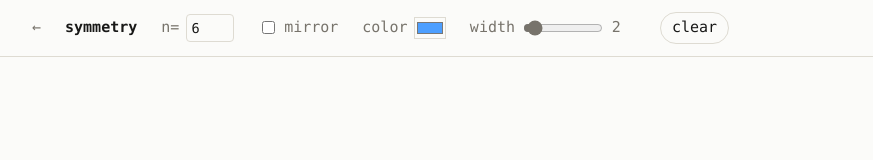
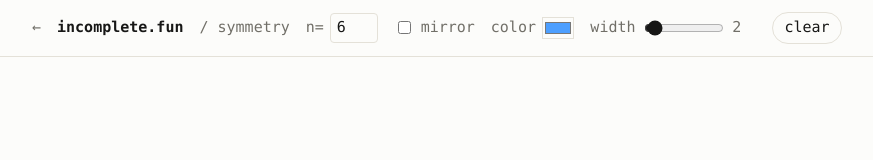
Before and after one commit to m0nhawk/incomplete.fun, an Astro site: page /symmetry in a window 1280 px wide. Shown: the whole page, without its empty margins (8-881 px from the left). Built offline with nearby package versions, Linux system fonts and the light colour scheme; Astro itself is replaced by a stand-in of ours.

Commit message:
style: refine site navigation and layouts
Entire-Checkpoint: c2e43c9f1eda

```diff
--- /dev/null
+++ b/src/components/TopBar.astro
@@ -0,0 +1,15 @@
+---
+interface Props {
+  name: string;
+  back?: boolean;
+}
+
+const { name, back = false } = Astro.props;
+---
+
+<header class="topbar">
+  {back && <a class="back-link" href="/" aria-label="Back to home">←</a>}
+  <a class="brand" href="/" aria-label="incomplete.fun home">incomplete.fun</a>
+  {name !== 'incomplete.fun' && <span class="topbar-title">/ {name}</span>}
+  <slot />
+</header>
--- /dev/null
+++ b/src/layouts/CanvasLayout.astro
@@ -0,0 +1,22 @@
+---
+import BaseLayout from './BaseLayout.astro';
+import TopBar from '../components/TopBar.astro';
+
+interface Props {
+  name: string;
+  description?: string;
+  appId?: string;
+}
+
+const { name, description, appId } = Astro.props;
+const title = `${name} - incomplete.fun`;
+---
+
+<BaseLayout title={title} description={description}>
+  <div class="canvas-app" id={appId}>
+    <TopBar name={name} back>
+      <slot name="toolbar" />
+    </TopBar>
+    <slot />
+  </div>
+</BaseLayout>
--- a/src/pages/symmetry.astro
+++ b/src/pages/symmetry.astro
@@ -1,19 +1,15 @@
 ---
-import BaseLayout from '../layouts/BaseLayout.astro';
+import CanvasLayout from '../layouts/CanvasLayout.astro';
 ---
 
-<BaseLayout title="symmetry - incomplete.fun">
-  <div class="canvas-app" id="symmetry-app">
-    <div class="topbar" style="gap: 1.5rem;">
-      <a class="back-link" href="/" aria-label="Back to home">←</a>
-      <span><strong>symmetry</strong></span>
-
+<CanvasLayout name="symmetry" appId="symmetry-app">
+  <Fragment slot="toolbar">
     <label class="control-label">
       n=
       <input id="symmetry-segments" type="number" min="1" max="36" value="6" />
     </label>
 
-      <label class="control-label" style="cursor: pointer;">
+    <label class="control-label symmetry-check">
       <input id="symmetry-mirror" type="checkbox" />
       mirror
     </label>
@@ -26,45 +22,34 @@ import BaseLayout from '../layouts/BaseLayout.astro';
     <label class="control-label">
       width
       <input id="symmetry-width" type="range" min="1" max="20" value="2" />
-        <span id="symmetry-width-value" style="color: var(--muted); min-width: 1.5rem;">2</span>
+      <span id="symmetry-width-value">2</span>
     </label>
 
     <button class="toolbar-button" id="symmetry-clear" type="button">clear</button>
-    </div>
+  </Fragment>
 
   <div class="canvas-stage">
-      <canvas id="symmetry-canvas" style="display: block; cursor: crosshair; touch-action: none;"></canvas>
+    <canvas id="symmetry-canvas"></canvas>
   </div>
-  </div>
-</BaseLayout>
+</CanvasLayout>
 
 <style>
-  #symmetry-segments {
-    width: 3rem;
-    background: var(--bg);
-    color: var(--fg);
-    border: 1px solid var(--border);
-    font-family: var(--mono);
-    font-size: 0.85rem;
-    padding: 0.1rem 0.3rem;
+  .symmetry-check { cursor: pointer; }
+
+  #symmetry-segments { width: 3rem; }
+  #symmetry-width { width: 5rem; }
+
+  #symmetry-width-value {
+    color: var(--muted);
+    min-width: 1.5rem;
   }
 
-  #symmetry-mirror,
-  #symmetry-width {
-    accent-color: var(--accent);
-  }
-
-  #symmetry-color {
-    width: 2rem;
-    height: 1.4rem;
-    border: 1px solid var(--border);
-    padding: 0;
-    background: none;
-    cursor: pointer;
-  }
-
-  #symmetry-width {
-    width: 5rem;
+  #symmetry-canvas {
+    display: block;
+    width: 100%;
+    height: 100%;
+    cursor: crosshair;
+    touch-action: none;
   }
 </style>
 
--- a/src/styles/global.css
+++ b/src/styles/global.css
@@ -1,9 +1,10 @@
 :root {
   color-scheme: light dark;
-  --bg: #fbfbf9;
-  --fg: #181817;
-  --muted: #77736b;
-  --line: #dedbd2;
+  --bg: #fcfcfa;
+  --fg: #171716;
+  --muted: #716f68;
+  --line: #e4e1d8;
+  --wash: color-mix(in srgb, var(--bg) 94%, var(--fg));
   --accent: currentColor;
   --border: var(--line);
   --mono: inherit;
@@ -14,10 +15,10 @@
 
 @media (prefers-color-scheme: dark) {
   :root {
-    --bg: #10100f;
+    --bg: #0f0f0e;
     --fg: #eeeeea;
-    --muted: #98948b;
-    --line: #2d2b28;
+    --muted: #9c9890;
+    --line: #302e2a;
   }
 }
 
@@ -29,6 +30,7 @@ body {
   color: var(--fg);
   font-size: 15px;
   line-height: 1.65;
+  text-rendering: optimizeLegibility;
 }
 
 a {
@@ -43,6 +45,13 @@ a:hover { text-decoration-color: currentColor; }
 h1, h2, h3, p, ul, ol { margin: 0 0 1rem; }
 
 h1, h2, h3, strong { font-weight: 600; }
+
+h1 {
+  max-width: 13ch;
+  font-size: clamp(2rem, 9vw, 5rem);
+  line-height: .95;
+  letter-spacing: -0.06em;
+}
 
 ul, ol { padding-left: 1.25rem; }
 
@@ -70,6 +79,15 @@ code {
   flex-wrap: wrap;
 }
 
+.brand,
+.topbar-title {
+  text-decoration: none;
+}
+
+.brand { font-weight: 600; }
+
+.topbar-title { color: var(--muted); }
+
 .back-link {
   color: var(--muted);
   text-decoration: none;
@@ -83,16 +101,41 @@ code {
 
 .page-wide { --measure: 72rem; }
 
+.home-hero {
+  display: grid;
+  gap: 1rem;
+  margin-bottom: calc(var(--space) * 1.3);
+}
+
+.eyebrow,
 .home-intro { color: var(--muted); }
 
-.home-links {
-  list-style: none;
-  padding: 0;
+.eyebrow {
+  margin: 0;
+  font-size: .78rem;
+  letter-spacing: .08em;
+  text-transform: uppercase;
 }
 
-.home-links a {
-  display: inline-block;
-  padding: .15rem 0;
+.home-links {
+  display: grid;
+  gap: .5rem;
+}
+
+.home-link {
+  display: grid;
+  grid-template-columns: minmax(0, 1fr) minmax(8rem, 14rem);
+  gap: 1rem;
+  padding: .8rem 0;
+  border-top: 1px solid var(--line);
+  text-decoration: none;
+}
+
+.home-link:hover span { text-decoration: underline; text-underline-offset: .25em; }
+.home-link small { color: var(--muted); }
+
+@media (max-width: 34rem) {
+  .home-link { grid-template-columns: 1fr; gap: .15rem; }
 }
 
 .canvas-stage {
@@ -116,11 +159,22 @@ button, input {
 }
 
 .toolbar-button:hover,
+.toolbar-button.is-active,
 .metric-button:hover,
 .metric-button.is-active {
   background: var(--fg);
   border-color: var(--fg);
   color: var(--bg);
+}
+
+select,
+textarea,
+input:not([type="checkbox"]):not([type="range"]):not([type="color"]) {
+  background: transparent;
+  border: 1px solid var(--line);
+  border-radius: 4px;
+  color: var(--fg);
+  font: inherit;
 }
 
 .control-label {
```
Also changed, not shown: src/data/experiments.ts (added, +19 -0 lines), src/layouts/PageLayout.astro (+5 -6 lines), src/pages/complex.astro (+12 -40 lines), src/pages/index.astro (+16 -15 lines), src/pages/voronoi.astro (+36 -42 lines). Lines whose indentation alone changed are shown as unchanged.
